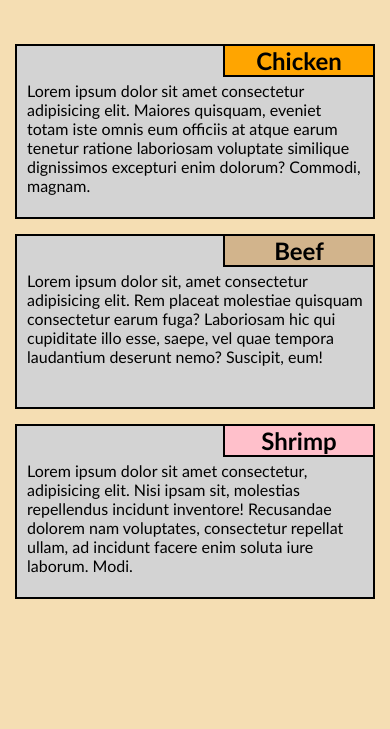
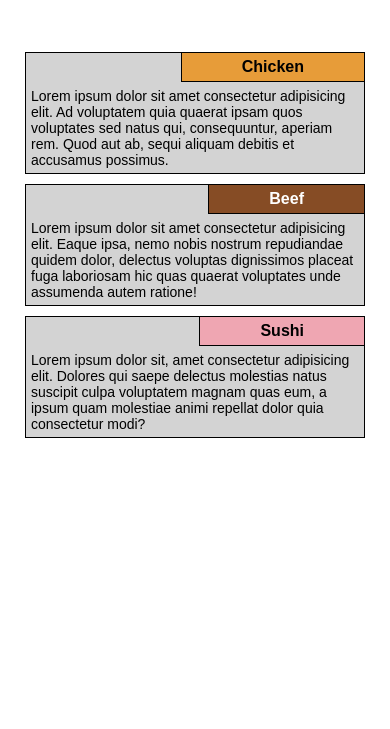
Before and after one commit to JohnSmillie/coursera-repo, a plain HTML site: page module2-solution/index.html in a window 390 px wide. Shown: the part 115-844 px from the top of the page. Drawn offline with Linux system fonts and the light colour scheme; a web font is replaced by a local one.

Commit message:
Simple Responsive Design

```diff
--- a/module2-solution/css/stylesheet.css
+++ b/module2-solution/css/stylesheet.css
@@ -1,75 +1,81 @@
+* {
+    box-sizing: border-box;
+    padding: 0px;
+    margin: 0px;
+}
+body {
+    font-family: 'ABeeZee', sans-serif;
+}
+
+h1 {
+    text-align: center;
+    font-size: 36px;
+    margin: 50px;
+
+}
+
+section {
+    padding: 35px 5px 5px 5px;
+    position: relative;
+    border: 1px solid black;
+    background-color: lightgray;
+    margin: 10px;
+
+}
+
+h2 {
+    font-size: 16px;
+    text-align: center;
+    padding: 5px 60px;
+    position: absolute;
+    top: 0px;
+    right: 0px;
+    border-bottom: 1px solid black;
+    border-left: 1px solid black;
+}
+
+p {
+    font-size: 14px;
+}
+
+.container {
+    padding: 15px;
+}
+
+.row {
+    width: 100%;
+}
+
+#chicken {
+    background-color: rgb(231, 156, 57);
+}
+
+#beef {
+    background-color:rgb(134, 76, 37);
+    color: white;
+}
+
+#sushi {
+    background-color: rgb(239, 166, 178);
+}
 
 
-
-* {
-    box-sizing: border-box;
-    padding: 0;
-    margin: 0;
-}
-body {
-    background-color: wheat;
-    font-family:'Gill Sans', 'Gill Sans MT', Calibri, 'Trebuchet MS', sans-serif;
-}
-h1{
-    text-align: center;
-    margin: 60px;
-}
-section{
-    border: 2px black solid;
-    background-color: lightgray;
-    position: relative;
-    height: 175px;
-    margin: 15px;
-}
-h2{
-    border-bottom: 2px black solid;
-    border-left: 2px black solid;
-    width: 150px;
-    text-align: center;
-    position: absolute;
-    top: 0;
-    right: 0;
-
-}
-section > p{
-    padding: 10px;
-    margin-top: 25px;
-}
-#chicken {
-    background-color: orange;
-}
-#beef {
-    background-color: tan;
-}
-#shrimp {
-    background-color: pink;
-}
-
-.row{
-    width: 100%;
-}
 @media (min-width: 992px){
 
-    .col-lg-4{
-        width: 28%;
+    .col-lg-4 {
         float: left;
-        margin-left: 30px
-
+        width: 33.3%;
     }
 
 }
 
-@media (min-width: 768px) and (max-width: 991px){
-    .col-md-6{
-        width: 46%;
+@media (min-width: 768px) and (max-width: 991px) {
+    .col-md-6 {
         float: left;
+        width: 50%;
     }
-    .col-md-12{
-        width: 95.25%;
+    .col-md-12 {
         float: left;
+        width: 100%;
     }
 }
-
-@media (max-width: 767px){
-
-}
--- a/module2-solution/index.html
+++ b/module2-solution/index.html
@@ -5,24 +5,35 @@
     <meta http-equiv="X-UA-Compatible" content="IE=edge">
     <meta name="viewport" content="width=device-width, initial-scale=1.0">
     <link rel="stylesheet" href="../module2-solution/css/stylesheet.css">
-    <title>Assignment Solution For Module 2</title>
+    <link rel="preconnect" href="https://fonts.googleapis.com">
+    <link rel="preconnect" href="https://fonts.gstatic.com" crossorigin>
+    <link href="https://fonts.googleapis.com/css2?family=ABeeZee&display=swap" rel="stylesheet">
+    <title>Menu</title>
 </head>
 <body>
     <h1>Our Menu</h1>
+    <div class="container">
         <div class="row">
-        <section class="col-lg-4 col-md-6">
+            <div class="col-lg-4 col-md-6">
+                <section>
                     <h2 id="chicken">Chicken</h2>
-            <p>Lorem ipsum dolor sit amet consectetur adipisicing elit. Maiores quisquam, eveniet totam iste omnis eum officiis at atque earum tenetur ratione laboriosam voluptate similique dignissimos excepturi enim dolorum? Commodi, magnam.</p>
+                    <p>Lorem ipsum dolor sit amet consectetur adipisicing elit. Ad voluptatem quia quaerat ipsam quos voluptates sed natus qui, consequuntur, aperiam rem. Quod aut ab, sequi aliquam debitis et accusamus possimus.</p>
                 </section>
-        <section class="col-lg-4 col-md-6">
+            </div>
+            <div class="col-lg-4 col-md-6">
+                <section>
                     <h2 id="beef">Beef</h2>
-            <p>Lorem ipsum dolor sit, amet consectetur adipisicing elit. Rem placeat molestiae quisquam consectetur earum fuga? Laboriosam hic qui cupiditate illo esse, saepe, vel quae tempora laudantium deserunt nemo? Suscipit, eum!</p>
-        </section>
-        <section class="col-lg-4 col-md-12">
-            <h2 id="shrimp">Shrimp</h2>
-            <p>Lorem ipsum dolor sit amet consectetur, adipisicing elit. Nisi ipsam sit, molestias repellendus incidunt inventore! Recusandae dolorem nam voluptates, consectetur repellat ullam, ad incidunt facere enim soluta iure laborum. Modi.</p>
+                    <p>Lorem ipsum dolor sit amet consectetur adipisicing elit. Eaque ipsa, nemo nobis nostrum repudiandae quidem dolor, delectus voluptas dignissimos placeat fuga laboriosam hic quas quaerat voluptates unde assumenda autem ratione!</p>
                 </section>
             </div>
 
+            <div class="col-lg-4 col-md-12">
+                <section>
+                    <h2 id="sushi">Sushi</h2>
+                    <p>Lorem ipsum dolor sit, amet consectetur adipisicing elit. Dolores qui saepe delectus molestias natus suscipit culpa voluptatem magnam quas eum, a ipsum quam molestiae animi repellat dolor quia consectetur modi?</p>
+                </section>
+            </div>
+        </div>
+    </div>
 </body>
 </html>
```
Lines whose indentation alone changed are shown as unchanged.
